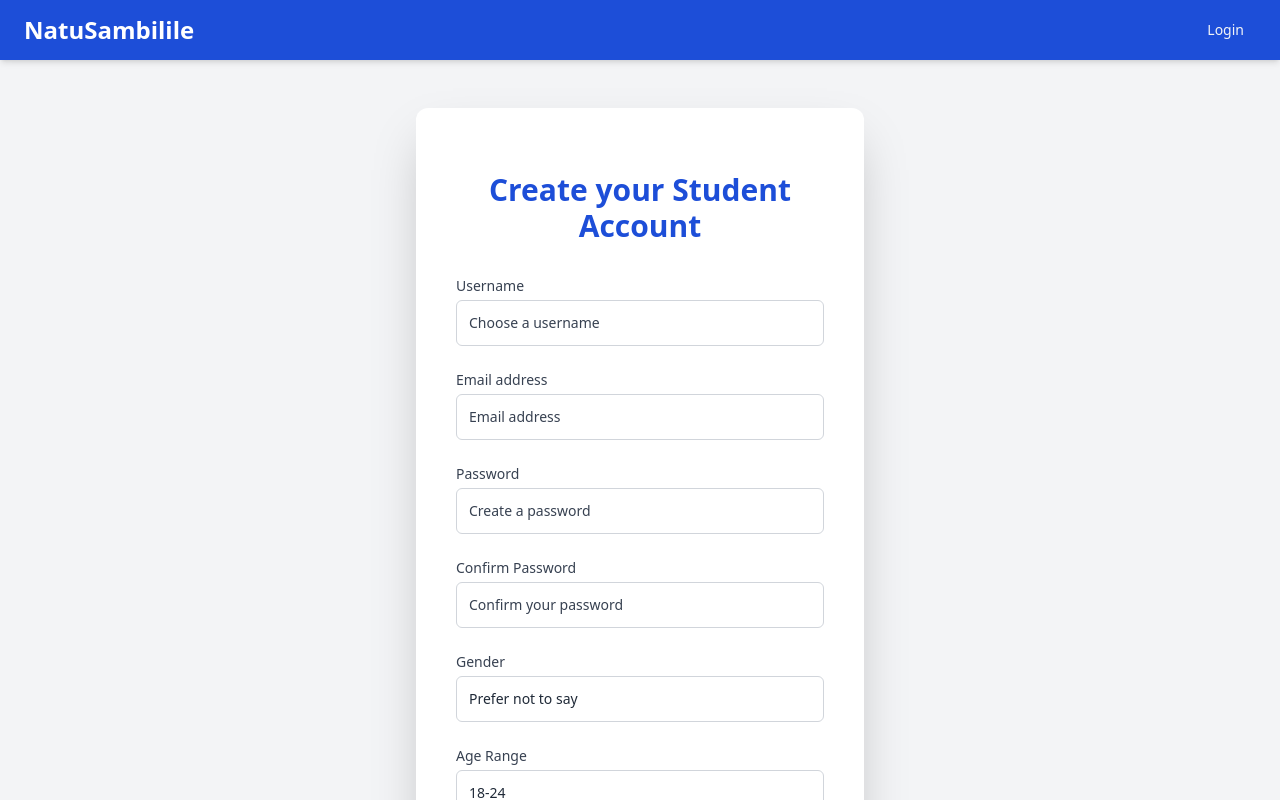
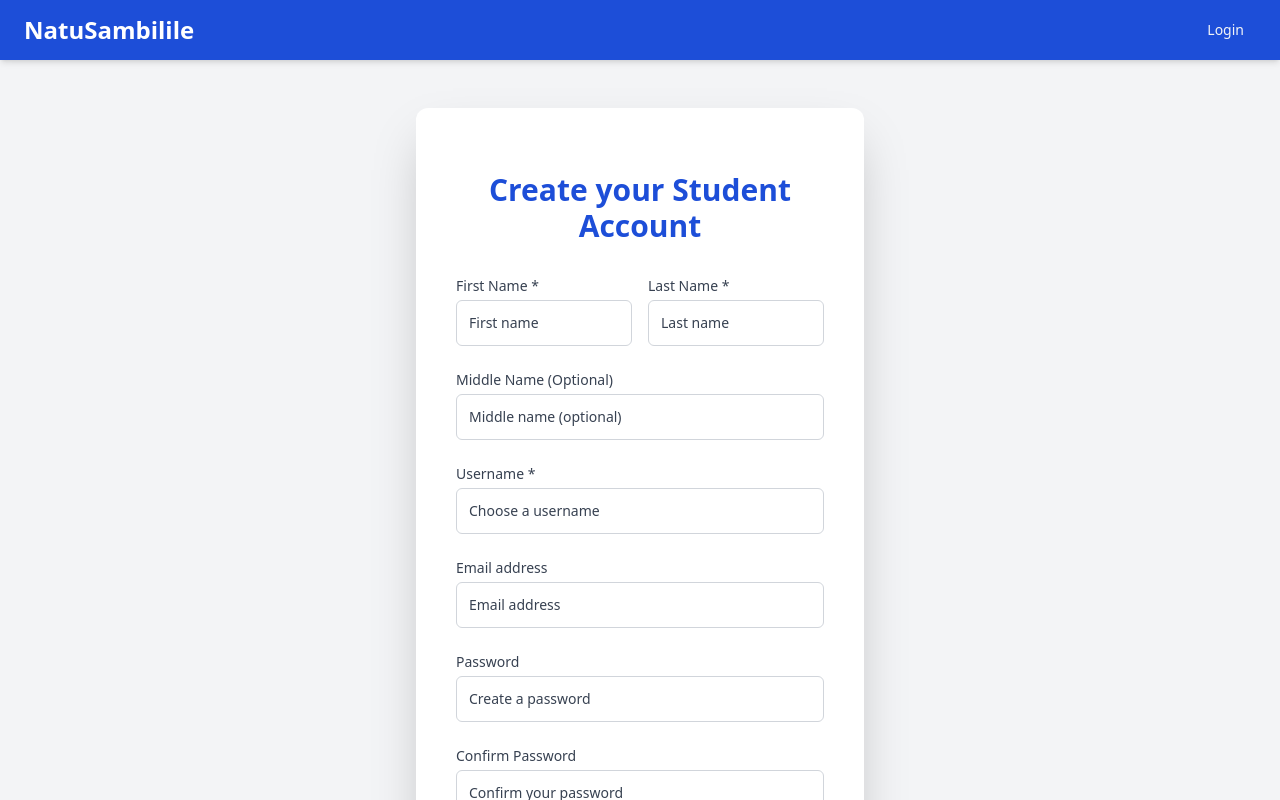
Before and after one commit to Afri-Dev/-NatuSambilile, a React (Vite) app: page /#/login in a window 1280 px wide. Both pictures are taken after a click on the button "Don't have an account? Sign Up". Shown: the top 800 px of the page. Built offline with nearby package versions, Linux system fonts and the light colour scheme; no server answers.

Commit message:
ongoing fixes to (network expose)

```diff
--- a/package.json
+++ b/package.json
@@ -4,9 +4,10 @@
   "version": "0.0.0",
   "type": "module",
   "scripts": {
-    "dev": "vite",
+    "dev": "vite --host",
     "build": "vite build",
     "preview": "vite preview"
+
   },
   "dependencies": {
     "@google/genai": "^1.2.0",
--- a/pages/LoginPage.tsx
+++ b/pages/LoginPage.tsx
@@ -12,6 +12,9 @@ const LoginPage: React.FC = () => {
   const [password, setPassword] = useState('');
 
   const [signupUsername, setSignupUsername] = useState('');
+  const [firstName, setFirstName] = useState('');
+  const [middleName, setMiddleName] = useState('');
+  const [lastName, setLastName] = useState('');
   const [signupEmail, setSignupEmail] = useState('');
   const [signupConfirmPassword, setSignupConfirmPassword] = useState('');
   const [gender, setGender] = useState<Gender>('prefer-not-to-say');
@@ -46,8 +49,8 @@ const LoginPage: React.FC = () => {
     e.preventDefault();
     setAuthMessage(null);
 
-    if (!signupUsername.trim() || !signupEmail.trim() || !password.trim() || !signupConfirmPassword.trim()) {
-      setAuthMessage({ type: 'error', text: 'Please fill in all fields for signup.' });
+    if (!signupUsername.trim() || !firstName.trim() || !lastName.trim() || !signupEmail.trim() || !password.trim() || !signupConfirmPassword.trim()) {
+      setAuthMessage({ type: 'error', text: 'Please fill in all required fields for signup.' });
       return;
     }
     if (password !== signupConfirmPassword) {
@@ -63,6 +66,9 @@ const LoginPage: React.FC = () => {
     // Create a user object with all the required fields
     const userData = {
       username: signupUsername,
+      firstName: firstName.trim(),
+      ...(middleName.trim() && { middleName: middleName.trim() }), // Only include if provided
+      lastName: lastName.trim(),
       email: signupEmail,
       password,
       role: USER_ROLES.STUDENT as UserRole,
@@ -90,6 +96,9 @@ const LoginPage: React.FC = () => {
     setIdentifier('');
     setPassword('');
     setSignupUsername('');
+    setFirstName('');
+    setMiddleName('');
+    setLastName('');
     setSignupEmail('');
     setSignupConfirmPassword('');
     setGender('prefer-not-to-say');
@@ -172,9 +181,58 @@ const LoginPage: React.FC = () => {
           </form>
         ) : (
           <form className="mt-8 space-y-6" onSubmit={handleSignupSubmit} noValidate>
+            <div className="grid grid-cols-1 md:grid-cols-2 gap-4">
+              <div>
+                <label htmlFor="first-name" className="block text-sm font-medium text-neutral-dark mb-1">
+                  First Name *
+                </label>
+                <input
+                  id="first-name"
+                  name="firstName"
+                  type="text"
+                  autoComplete="given-name"
+                  required
+                  className="appearance-none rounded-md relative block w-full px-3 py-3 border border-neutral-medium placeholder-neutral-dark text-neutral-darker focus:outline-none focus:ring-primary focus:border-primary sm:text-sm bg-transparent"
+                  placeholder="First name"
+                  value={firstName}
+                  onChange={handleInputChange(setFirstName)}
+                />
+              </div>
+              <div>
+                <label htmlFor="last-name" className="block text-sm font-medium text-neutral-dark mb-1">
+                  Last Name *
+                </label>
+                <input
+                  id="last-name"
+                  name="lastName"
+                  type="text"
+                  autoComplete="family-name"
+                  required
+                  className="appearance-none rounded-md relative block w-full px-3 py-3 border border-neutral-medium placeholder-neutral-dark text-neutral-darker focus:outline-none focus:ring-primary focus:border-primary sm:text-sm bg-transparent"
+                  placeholder="Last name"
+                  value={lastName}
+                  onChange={handleInputChange(setLastName)}
+                />
+              </div>
+            </div>
+            <div>
+              <label htmlFor="middle-name" className="block text-sm font-medium text-neutral-dark mb-1">
+                Middle Name (Optional)
+              </label>
+              <input
+                id="middle-name"
+                name="middleName"
+                type="text"
+                autoComplete="additional-name"
+                className="appearance-none rounded-md relative block w-full px-3 py-3 border border-neutral-medium placeholder-neutral-dark text-neutral-darker focus:outline-none focus:ring-primary focus:border-primary sm:text-sm bg-transparent"
+                placeholder="Middle name (optional)"
+                value={middleName}
+                onChange={handleInputChange(setMiddleName)}
+              />
+            </div>
             <div>
               <label htmlFor="username-signup" className="block text-sm font-medium text-neutral-dark mb-1">
-                Username
+                Username *
               </label>
               <input
                 id="username-signup"
```
